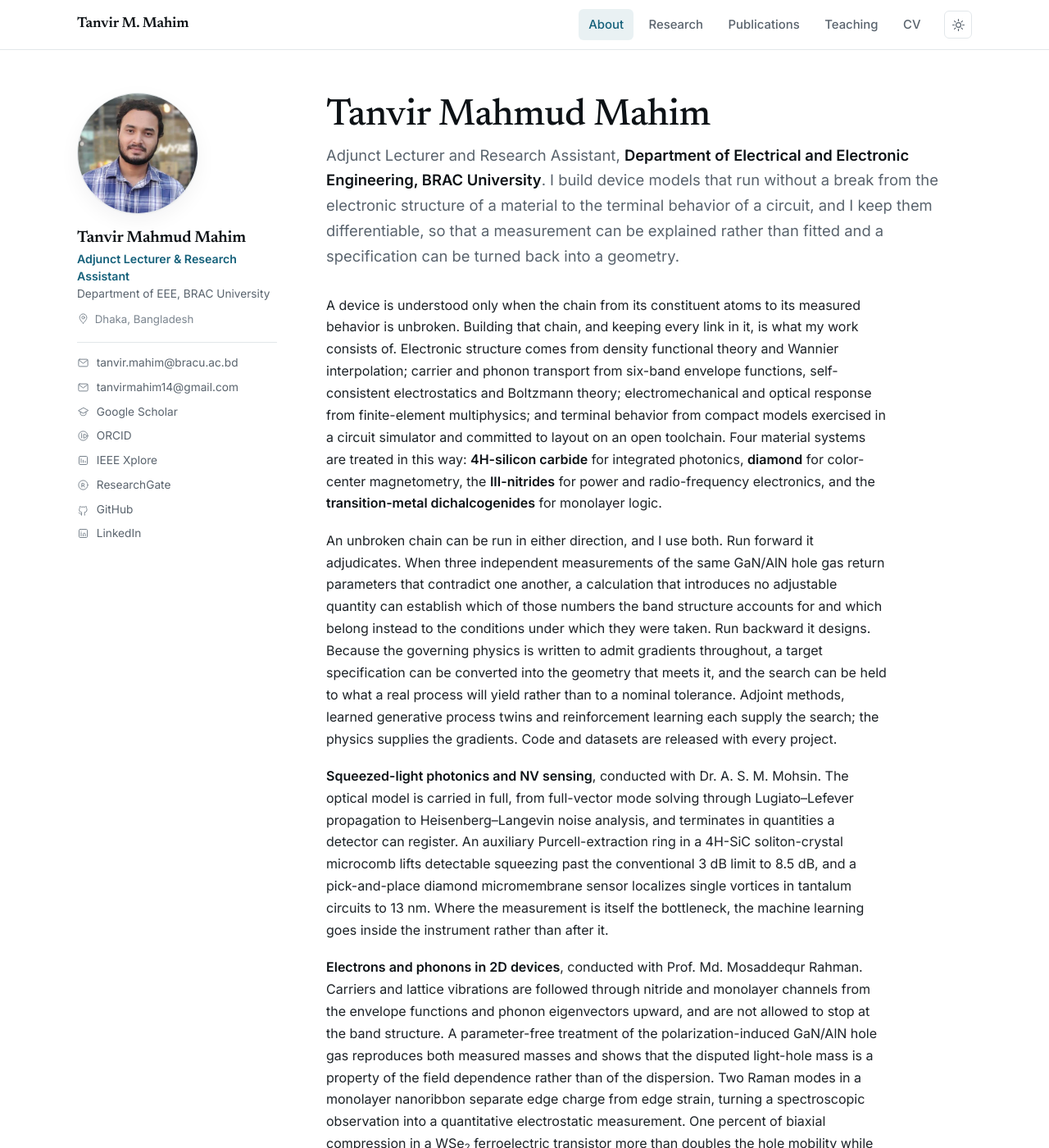
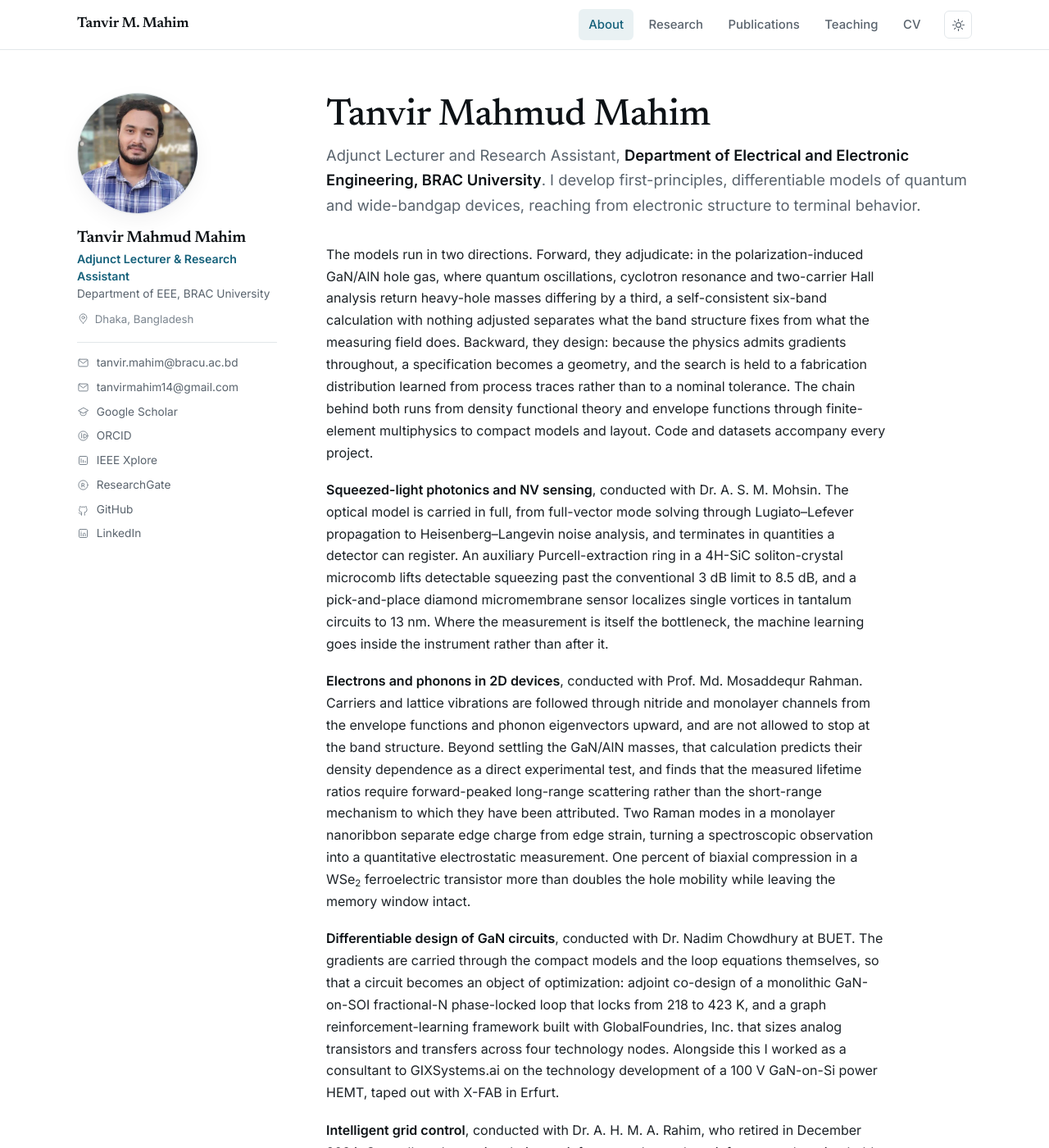
Before and after one commit to Tanvir-Mahmud-Mahim/Tanvir-Mahmud-Mahim.github.io, a Jekyll site: the page built from index.md, in a window 1280 px wide and 1400 px high. Shown: the whole window at 82% size. Built offline with Jekyll 4.4.1, drawn with Linux system fonts in a browser that asks for light colours.

Commit message:
Update site

```diff
--- a/index.md
+++ b/index.md
@@ -8,15 +8,13 @@ description: "Tanvir Mahmud Mahim, Adjunct Lecturer and Research Assistant, Depa
 
 <h1 class="intro-name">Tanvir Mahmud Mahim</h1>
 
-<p class="intro-tagline">Adjunct Lecturer and Research Assistant, <strong>Department of Electrical and Electronic Engineering, BRAC University</strong>. I build device models that run without a break from the electronic structure of a material to the terminal behavior of a circuit, and I keep them differentiable, so that a measurement can be explained rather than fitted and a specification can be turned back into a geometry.</p>
+<p class="intro-tagline">Adjunct Lecturer and Research Assistant, <strong>Department of Electrical and Electronic Engineering, BRAC University</strong>. I develop first-principles, differentiable models of quantum and wide-bandgap devices, reaching from electronic structure to terminal behavior.</p>
 
-A device is understood only when the chain from its constituent atoms to its measured behavior is unbroken. Building that chain, and keeping every link in it, is what my work consists of. Electronic structure comes from density functional theory and Wannier interpolation; carrier and phonon transport from six-band envelope functions, self-consistent electrostatics and Boltzmann theory; electromechanical and optical response from finite-element multiphysics; and terminal behavior from compact models exercised in a circuit simulator and committed to layout on an open toolchain. Four material systems are treated in this way: <strong>4H-silicon carbide</strong> for integrated photonics, <strong>diamond</strong> for color-center magnetometry, the <strong>III-nitrides</strong> for power and radio-frequency electronics, and the <strong>transition-metal dichalcogenides</strong> for monolayer logic.
-
-An unbroken chain can be run in either direction, and I use both. Run forward it adjudicates. When three independent measurements of the same GaN/AlN hole gas return parameters that contradict one another, a calculation that introduces no adjustable quantity can establish which of those numbers the band structure accounts for and which belong instead to the conditions under which they were taken. Run backward it designs. Because the governing physics is written to admit gradients throughout, a target specification can be converted into the geometry that meets it, and the search can be held to what a real process will yield rather than to a nominal tolerance. Adjoint methods, learned generative process twins and reinforcement learning each supply the search; the physics supplies the gradients. Code and datasets are released with every project.
+The models run in two directions. Forward, they adjudicate: in the polarization-induced GaN/AlN hole gas, where quantum oscillations, cyclotron resonance and two-carrier Hall analysis return heavy-hole masses differing by a third, a self-consistent six-band calculation with nothing adjusted separates what the band structure fixes from what the measuring field does. Backward, they design: because the physics admits gradients throughout, a specification becomes a geometry, and the search is held to a fabrication distribution learned from process traces rather than to a nominal tolerance. The chain behind both runs from density functional theory and envelope functions through finite-element multiphysics to compact models and layout. Code and datasets accompany every project.
 
 <a href="{{ '/research/#quantum-optics' | relative_url }}"><strong>Squeezed-light photonics and NV sensing</strong></a>, conducted with Dr. A. S. M. Mohsin. The optical model is carried in full, from full-vector mode solving through Lugiato–Lefever propagation to Heisenberg–Langevin noise analysis, and terminates in quantities a detector can register. An auxiliary Purcell-extraction ring in a 4H-SiC soliton-crystal microcomb lifts detectable squeezing past the conventional 3 dB limit to 8.5 dB, and a pick-and-place diamond micromembrane sensor localizes single vortices in tantalum circuits to 13 nm. Where the measurement is itself the bottleneck, the machine learning goes inside the instrument rather than after it.
 
-<a href="{{ '/research/#quantum-materials-mems' | relative_url }}"><strong>Electrons and phonons in 2D devices</strong></a>, conducted with Prof. Md. Mosaddequr Rahman. Carriers and lattice vibrations are followed through nitride and monolayer channels from the envelope functions and phonon eigenvectors upward, and are not allowed to stop at the band structure. A parameter-free treatment of the polarization-induced GaN/AlN hole gas reproduces both measured masses and shows that the disputed light-hole mass is a property of the field dependence rather than of the dispersion. Two Raman modes in a monolayer nanoribbon separate edge charge from edge strain, turning a spectroscopic observation into a quantitative electrostatic measurement. One percent of biaxial compression in a WSe<sub>2</sub> ferroelectric transistor more than doubles the hole mobility while leaving the memory window intact.
+<a href="{{ '/research/#quantum-materials-mems' | relative_url }}"><strong>Electrons and phonons in 2D devices</strong></a>, conducted with Prof. Md. Mosaddequr Rahman. Carriers and lattice vibrations are followed through nitride and monolayer channels from the envelope functions and phonon eigenvectors upward, and are not allowed to stop at the band structure. Beyond settling the GaN/AlN masses, that calculation predicts their density dependence as a direct experimental test, and finds that the measured lifetime ratios require forward-peaked long-range scattering rather than the short-range mechanism to which they have been attributed. Two Raman modes in a monolayer nanoribbon separate edge charge from edge strain, turning a spectroscopic observation into a quantitative electrostatic measurement. One percent of biaxial compression in a WSe<sub>2</sub> ferroelectric transistor more than doubles the hole mobility while leaving the memory window intact.
 
 <a href="{{ '/research/#wbg-devices' | relative_url }}"><strong>Differentiable design of GaN circuits</strong></a>, conducted with Dr. Nadim Chowdhury at BUET. The gradients are carried through the compact models and the loop equations themselves, so that a circuit becomes an object of optimization: adjoint co-design of a monolithic GaN-on-SOI fractional-N phase-locked loop that locks from 218 to 423 K, and a graph reinforcement-learning framework built with GlobalFoundries, Inc. that sizes analog transistors and transfers across four technology nodes. Alongside this I worked as a consultant to GIXSystems.ai on the technology development of a 100 V GaN-on-Si power HEMT, taped out with X-FAB in Erfurt.
 
```
Also changed, not shown: research.md (+2 -4 lines).
